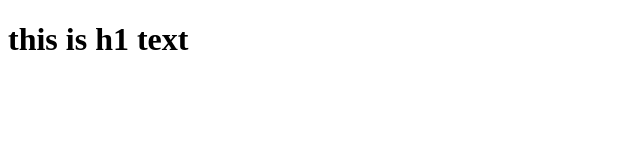
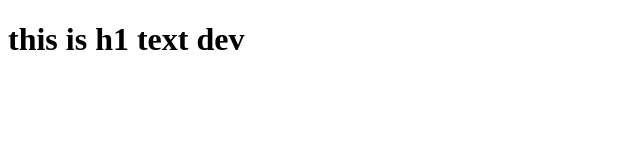
Before and after one commit to hhtmmtchina/test_run, a plain HTML site: page com.hyde/index.html in a window 1280 px wide. Shown: the full height of the page, 0-640 px from the left. Drawn offline with Linux system fonts and the light colour scheme.

Commit message:
write h1 text

```diff
--- a/com.hyde/index.html
+++ b/com.hyde/index.html
@@ -5,6 +5,6 @@
     <title>Title</title>
 </head>
 <body>
-<h1>this is h1 text</h1>
+<h1>this is h1 text dev</h1>
 </body>
 </html>
```
